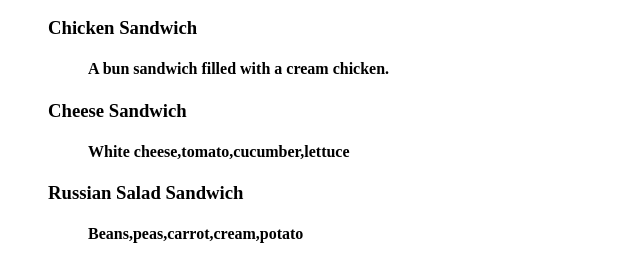
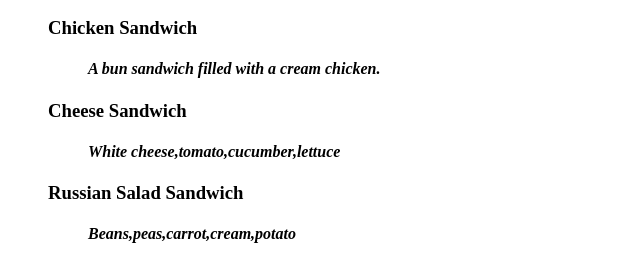
Before and after one commit to gera17-jpg/udemy_menu, a plain HTML site: page index.html in a window 1280 px wide. Shown: the part 582-844 px from the top of the page, 0-640 px from the left. Drawn offline with Linux system fonts and the light colour scheme.

Commit message:
Update index.html

```diff
--- a/index.html
+++ b/index.html
@@ -30,11 +30,11 @@
       <h2><li>Sandwiches</li></h2>
         <dl>
           <h3><dt>Chicken Sandwich</dt></h3>
-          <h4><dd>A bun sandwich filled with a cream chicken.</dd></h4>
+          <h4><dd><i>A bun sandwich filled with a cream chicken.</i></dd></h4>
           <h3><dt>Cheese Sandwich</dt></h3>
-          <h4><dd>White cheese,tomato,cucumber,lettuce</dd></h4>
+          <h4><dd><i>White cheese,tomato,cucumber,lettuce</i></dd></h4>
           <h3><dt>Russian Salad Sandwich</dt></h3>
-          <h4><dd>Beans,peas,carrot,cream,potato</dd></h4>
+          <h4><dd><i>Beans,peas,carrot,cream,potato</i></dd></h4>
         </dl>
       <h2><li>Desserts</li></h2>
         <ul style='list-style-type:circle'>
```
